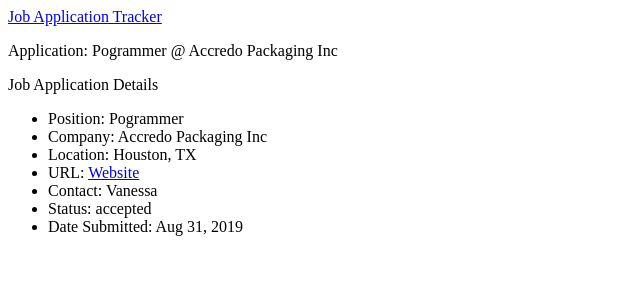
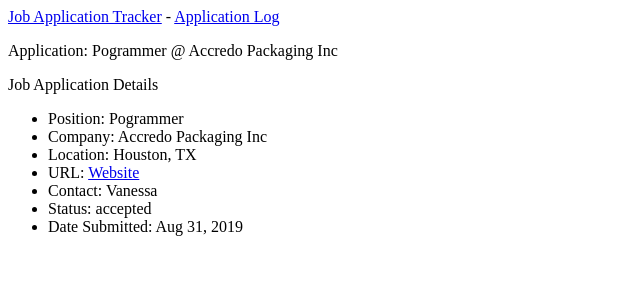
Before and after one commit to reuben-john/job-tracker, a Django app: page /job_log/1/ in a window 1280 px wide. Shown: the top 300 px of the page, without its empty margins (0-640 px from the left). Run offline with Django 3.2, Linux system fonts and the light colour scheme; data comes from the database, SQL or seed files in the repository.

Commit message:
Add link to app log to topnav

```diff
--- a/job_apps/templates/job_apps/base.html
+++ b/job_apps/templates/job_apps/base.html
@@ -1,4 +1,5 @@
 <p>
-  <a href="{% url 'job_apps:index' %}">Job Application Tracker</a>
+  <a href="{% url 'job_apps:index' %}">Job Application Tracker</a> -
+  <a href="{% url 'job_apps:job_log' %}">Application Log</a>
 </p>
 {% block content %}{% endblock content %}
```
